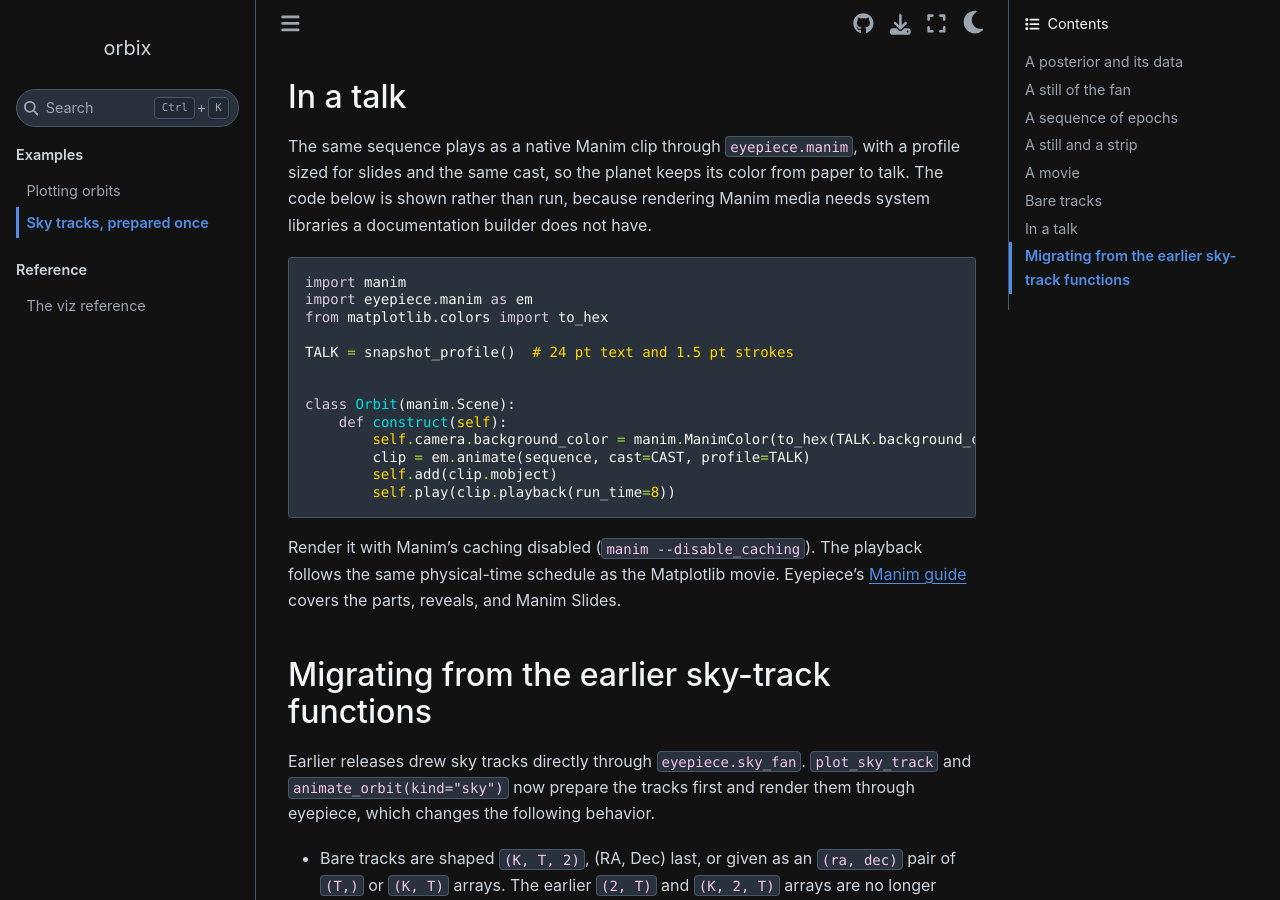
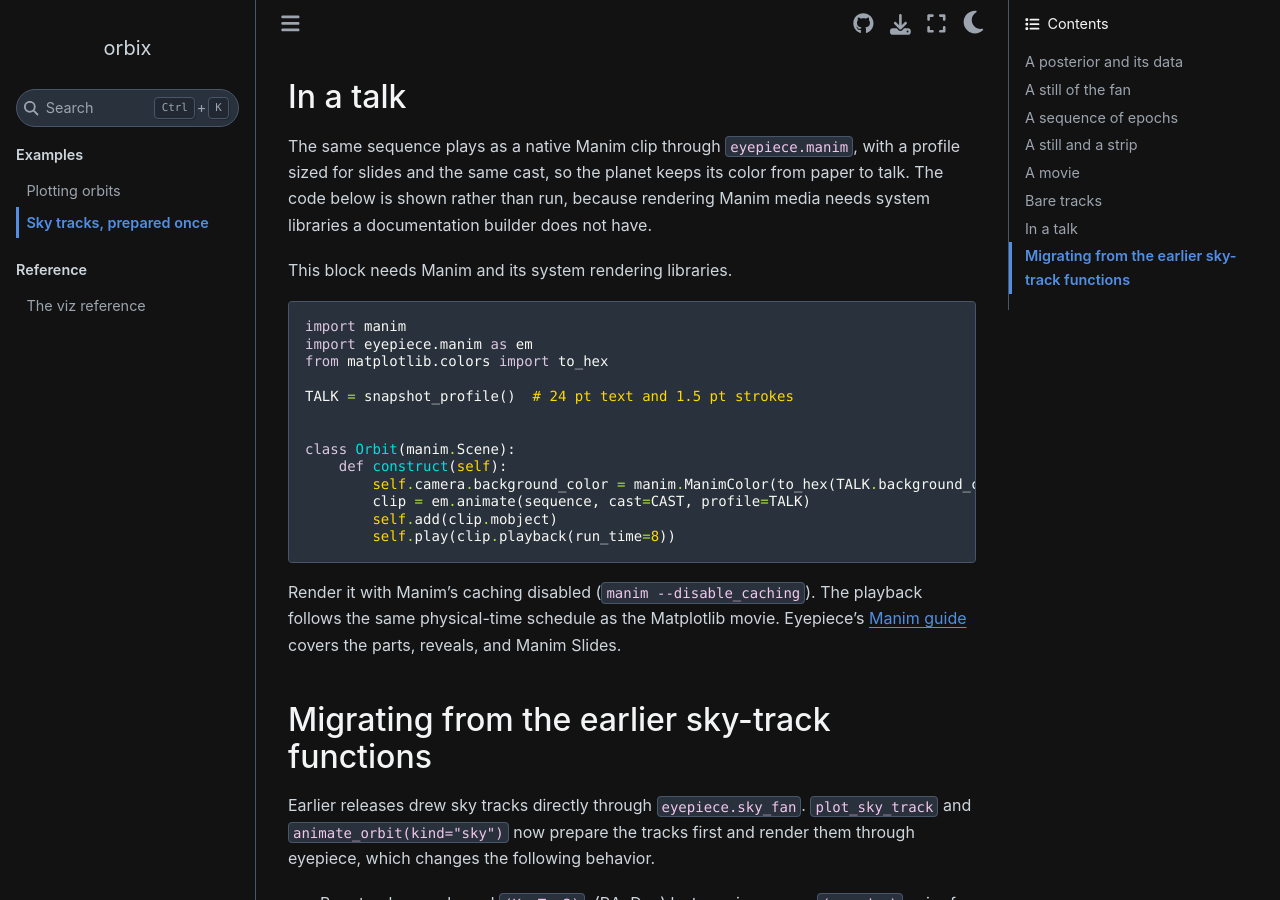
Before and after one commit to CoreySpohn/orbix, a Sphinx documentation site: the page built from docs/examples/prepared.md, in a window 1280 px wide and 900 px high, scrolled down 4672 px. Built offline with Sphinx 7.4.7 and the Sphinx Book theme 1.1.4, drawn with Linux system fonts in a browser that asks for light colours.

Commit message:
docs(orbix): annotate the optional renderer example and fix spelling

````diff
--- a/docs/examples/prepared.md
+++ b/docs/examples/prepared.md
@@ -249,7 +249,9 @@ color from paper to talk. The code below is shown rather than run, because
 rendering Manim media needs system libraries a documentation builder does
 not have.
 
-```python
+This block needs Manim and its system rendering libraries.
+
+```python notest
 import manim
 import eyepiece.manim as em
 from matplotlib.colors import to_hex
````
Also changed, not shown: CHANGELOG.md (+1 -1 lines).
